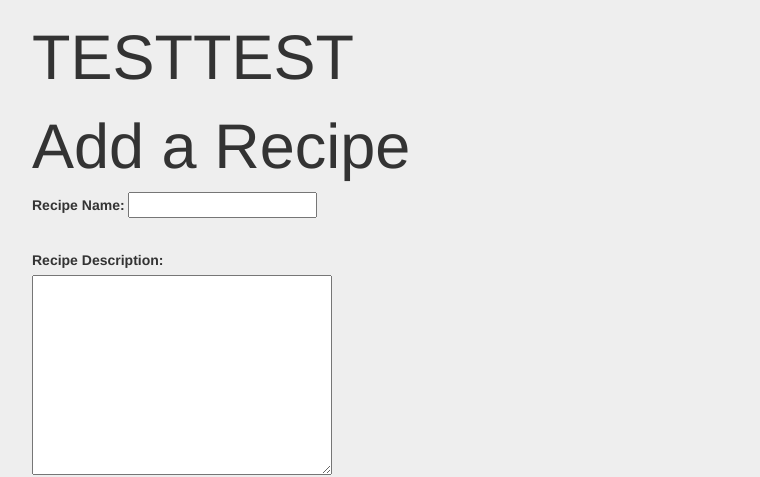
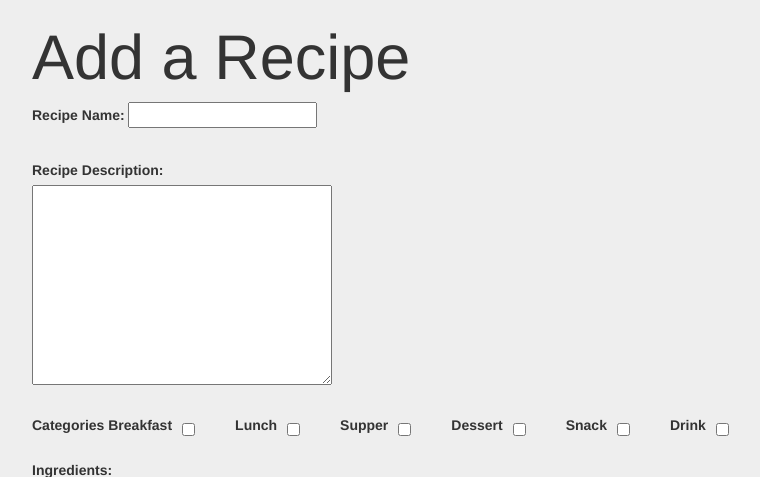
Before and after one commit to Chrisharnett/myRecipeCollection, a Flask app: page /addRecipe in a window 1280 px wide. Shown: the part 95-572 px from the top of the page, without its empty margins (38-798 px from the left). Run offline with Flask 2, Linux system fonts and the light colour scheme; some libraries are stand-ins or nearby versions.

Commit message:
Basic Functionality complete.

```diff
--- a/templates/base.html
+++ b/templates/base.html
@@ -52,7 +52,6 @@
     <!-- Main jumbotron for a primary marketing message or call to action -->
     <div class="jumbotron">
         <div class="container">
-        <h1>TESTTEST</h1>
             <h1>{% block Recipe_Title %}{% endblock %}</h1>
             <div class="img mainImageContainer">
                 {% block Main_Recipe_Image %}{%  endblock %}
```
